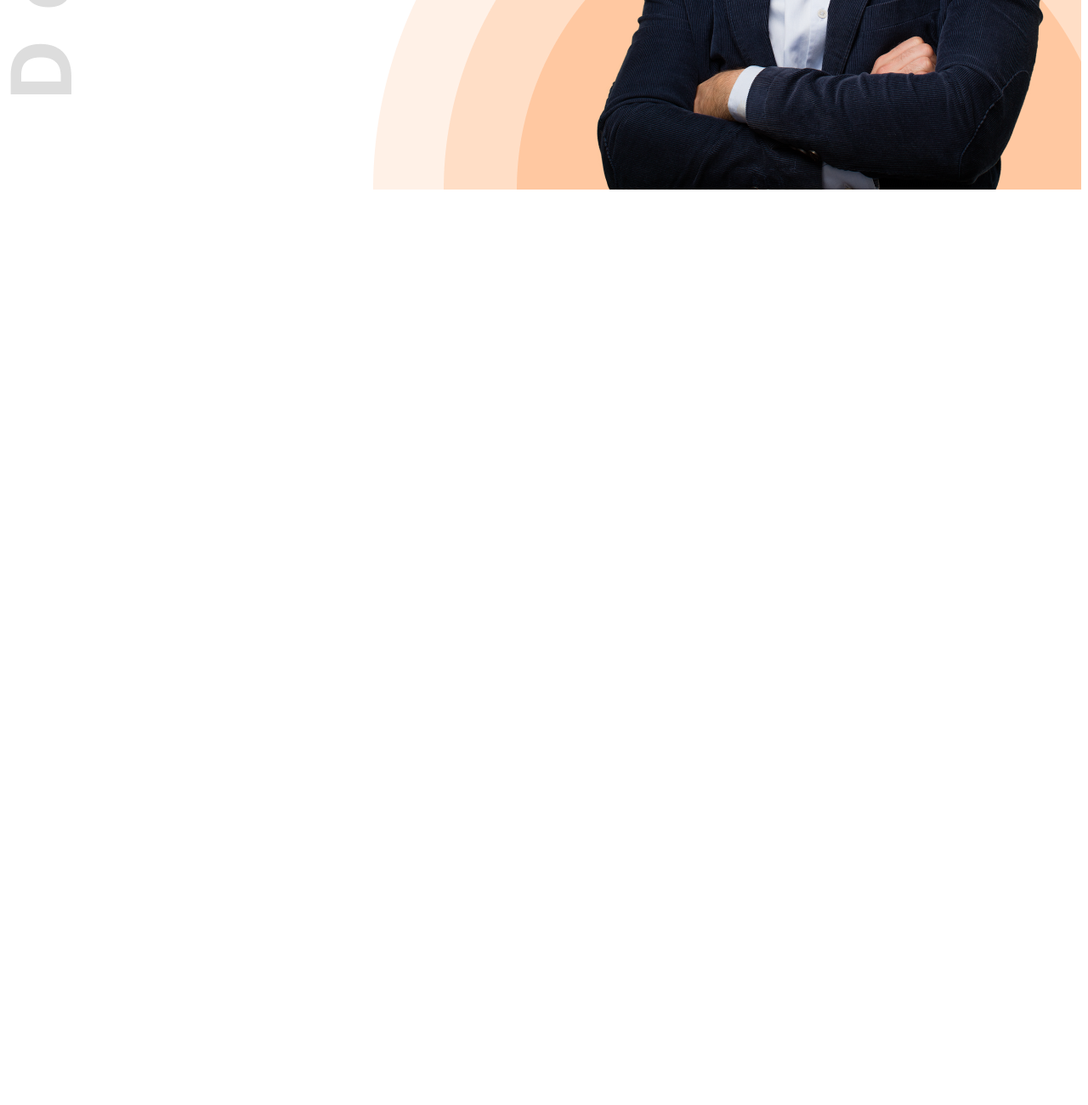
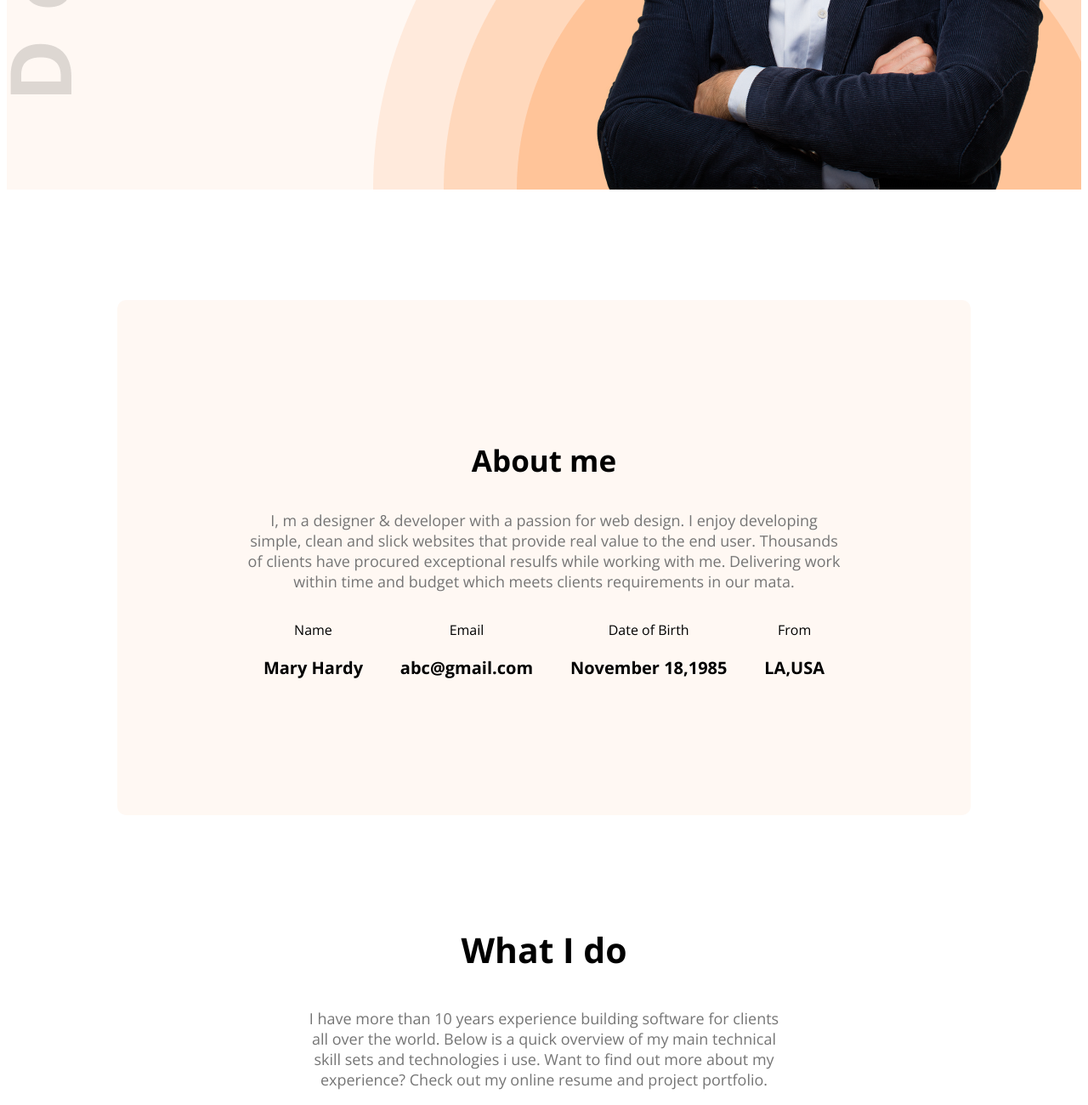
Before and after one commit to Epshita-Solaiman/Web-Dev-Portfolio, a plain HTML site: page index.html in a window 1280 px wide. Shown: the part 682-1982 px from the top of the page at 85% size. Before the commit the page ends 913 px from the top, so only its background shows below. Drawn offline with nearby package versions, Linux system fonts and the light colour scheme.

Commit message:
about job

```diff
--- a/index.html
+++ b/index.html
@@ -12,7 +12,7 @@
     <link rel="stylesheet" href="styles/style.css">
 </head>
 <body class="open-sans-normal">
-    <header class="header">
+    <header class="header  second-bg">
 
         <nav >
             <h3 class="nav-title">Ma<span class="text-primary">r</span>y</h3>
@@ -37,7 +37,38 @@
 
     </header>
     <main>
+        <section class="about second-bg">
+            <h3 class="section-title">About me</h3>
+            <p class="section-description">I, m a designer & developer with a passion for web design. I enjoy developing simple, clean and slick websites that provide real value to the end user. Thousands of clients have procured exceptional resulfs while working with me. Delivering work within time and budget which meets clients requirements in our mata.</p>
+            <!-- .about-item*4>p.item-title+p.item-description -->
+            <div class="about-items">
+               <div class="about-item">
+                <p class="item-title">Name</p>
+                <p class="item-description">Mary Hardy</p>
+               </div>
+               <div class="about-item">
+                <p class="item-title">Email</p>
+                <p class="item-description">abc@gmail.com</p>
+               </div>
+               <div class="about-item">
+                <p class="item-title">Date of Birth</p>
+                <p class="item-description">November 18,1985</p>
+               </div>
+               <div class="about-item">
+                <p class="item-title">From</p>
+                <p class="item-description">LA,USA</p>
+               </div>
+            </div>
 
+        </section>
+        <section class="about-job">
+           <div class="job-description">
+                 <h3>What I do</h3>
+           </div>
+           <div class="job-info">
+            <p>I have more than 10 years experience building software for clients all over the world. Below is a quick overview of my main technical skill sets and technologies i use. Want to find out more about my experience? Check out my online resume and project portfolio.</p>
+           </div>
+        </section>
     </main>
     <footer>
 
--- a/styles/style.css
+++ b/styles/style.css
@@ -6,7 +6,12 @@
     font-variation-settings:
       "wdth" 100;
   }
+  /* shared styles */
+  .second-bg{
+    background-color: #FFF8F3;
+}
   /* Nav Styles */
+
   nav{
     display: flex;
     justify-content: space-between;
@@ -75,3 +80,50 @@
     font-size: 15px;
     font-weight: 400px;
 }
+/* About styles */
+.section-title{
+    font-weight: bold;
+    font-size: 35px;
+}
+.section-description{
+ font-size: 18px;
+ font-weight: 600px;
+ color: #757575;
+
+}
+.item-description{
+ font-size: 20px;
+ font-weight: bold;
+
+}
+.about-items{
+    display: flex;
+    justify-content: space-around;
+    margin-bottom: 10px;
+}
+main{
+    max-width: 1366px;
+    margin: 0 auto;
+}
+.about{
+    padding: 130px 150px;
+    text-align: center;
+    border-radius: 10px;
+    margin: 130px;
+}
+
+.job-description{
+    font-size: 35px;
+    font-weight: bold;
+
+}
+.job-info{
+    font-size: 18px;
+    font-weight: 600px;
+    color: #757575;
+}
+.about-job{
+    text-align: center;
+    margin: 0px 348px;
+
+}
```
